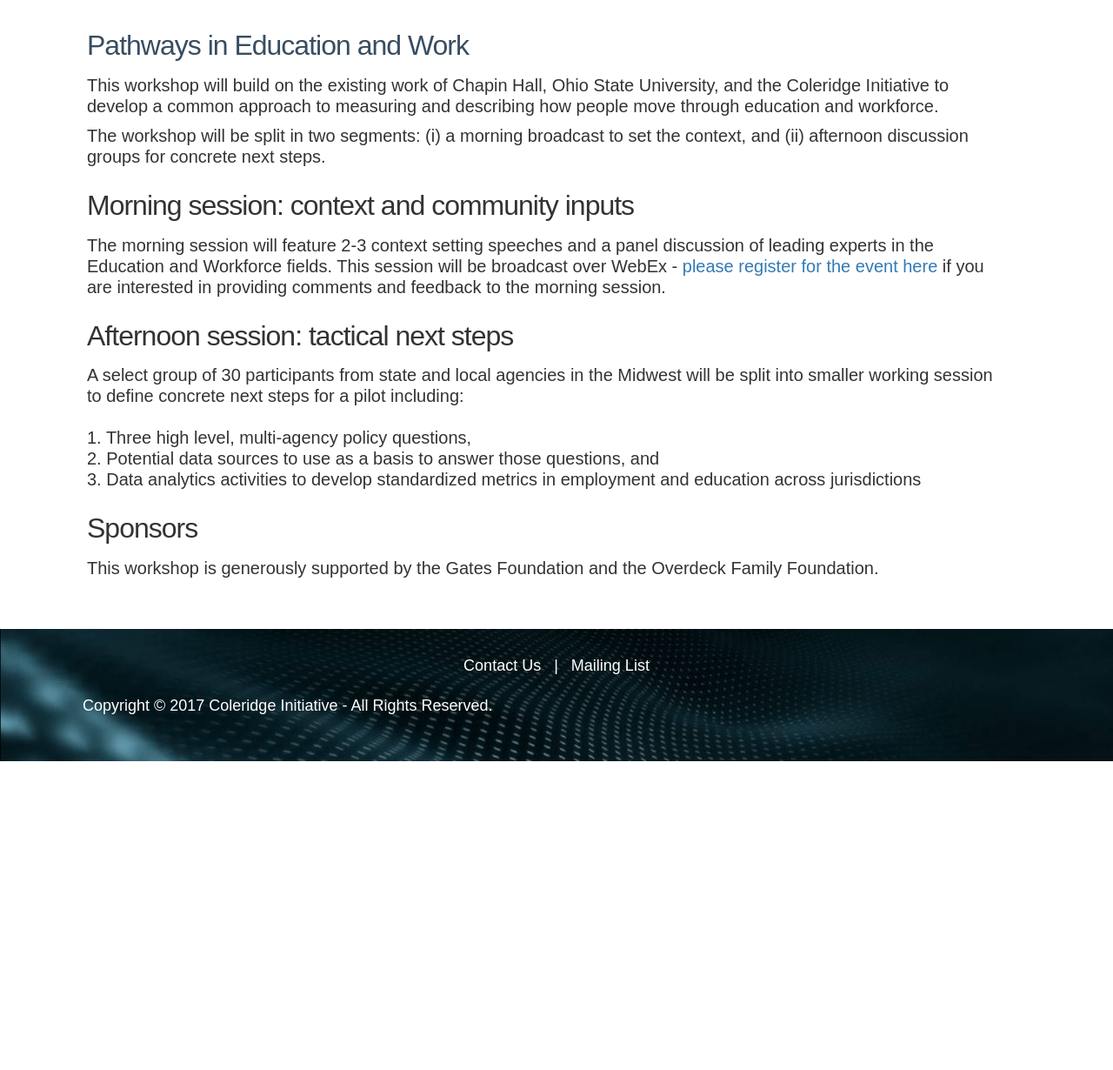
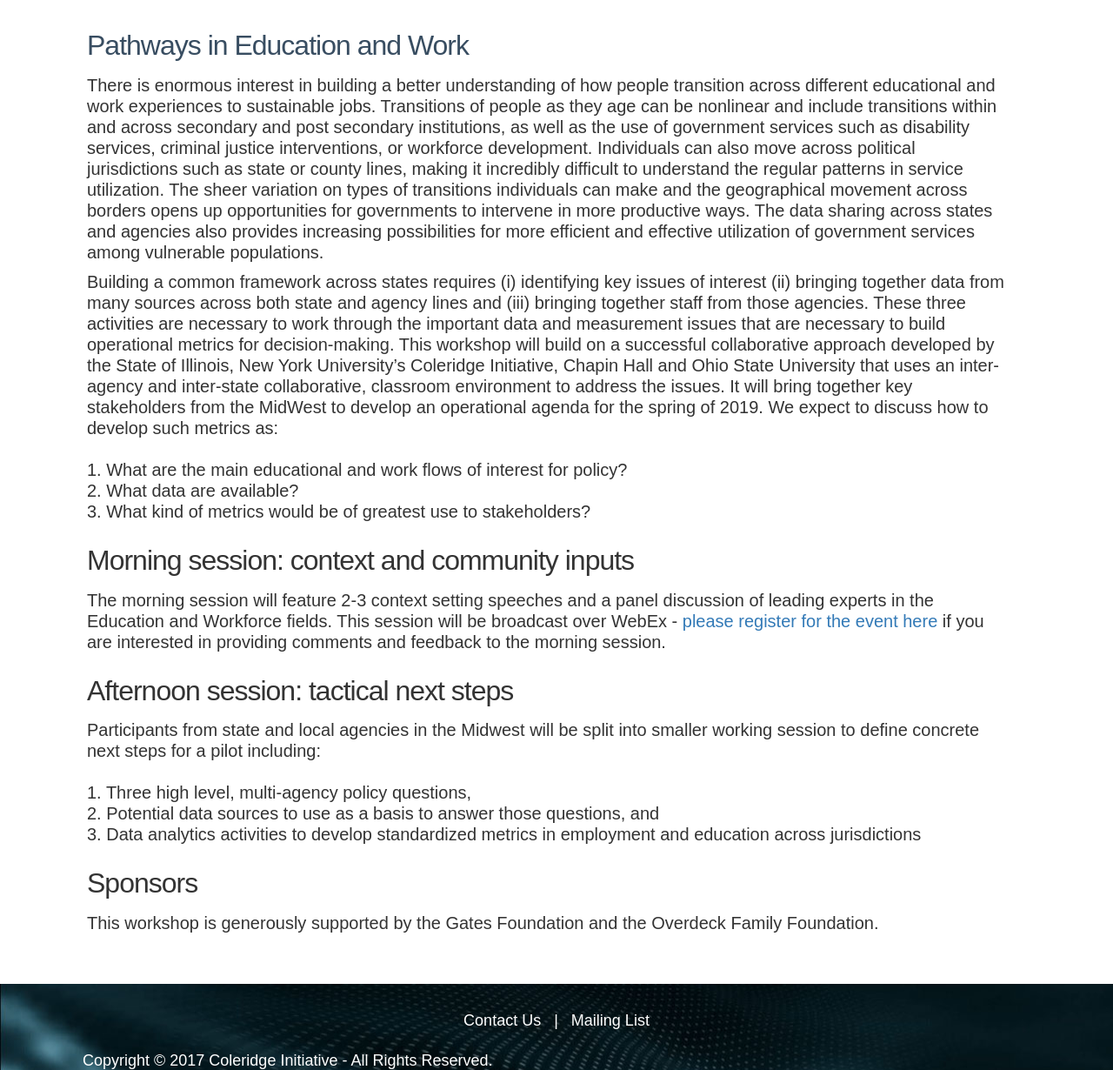
Before and after one commit to NYU-CI/coleridge, a Jekyll site: the page built from pages/workshop.html, in a window 1280 px wide and 1400 px high, scrolled down 212 px. Shown: the part 170-1400 px from the top of the window at 87% size. Built offline with Jekyll 4.4.1, drawn with Linux system fonts in a browser that asks for light colours; nearby versions of some CDN libraries; before the commit the page ends 1257 px from its top, so only the background shows below that.

Commit message:
Workshop updates

```diff
--- a/assets/css/mobilefirst.css
+++ b/assets/css/mobilefirst.css
@@ -8,6 +8,14 @@ body, html {
 
 body {
   font-family: "Avenir", sans-serif;
+}
+
+ol {
+  margin-left: 40px;
+  padding: 0px 52px 0px 30px;
+  font-size: 20px;
+  line-height: 1.2;
+  font-weight: 300;
 }
 
 .foreground {
--- a/pages/workshop.html
+++ b/pages/workshop.html
@@ -23,18 +23,23 @@ permalink: workshop.html
     </div>
     <div class="col-sm-12">
       <p class="section-description">
-        This workshop will build on the existing work of Chapin Hall, Ohio State University, and the Coleridge Initiative to develop a common approach to measuring and describing how people move through education and workforce.
+        There is enormous interest in building a better understanding of how people transition across different educational and work experiences to sustainable jobs.  Transitions of people as they age can be nonlinear and include transitions within and across secondary and post secondary institutions, as well as the use of government services such as disability services, criminal justice interventions, or workforce development. Individuals can also move across political jurisdictions such as state or county lines, making it incredibly difficult to understand the regular patterns in service utilization. The sheer variation on types of transitions individuals can make and the geographical movement across borders opens up opportunities for governments to intervene in more productive ways. The data sharing across states and agencies also provides increasing possibilities for more efficient and effective utilization of government services among vulnerable populations.
       </p>
       <p class="section-description">
-        The workshop will be split in two segments: (i) a morning broadcast to set the context, and (ii) afternoon discussion groups for concrete next steps.
+        Building a common framework across states requires (i) identifying key issues of interest (ii) bringing together data from many sources across both state and agency lines and (iii) bringing together staff from those agencies.  These three activities are necessary to work through the important data and measurement issues that are necessary to build operational metrics for decision-making.
+        This workshop will build on a successful collaborative approach developed by the State of Illinois, New York University’s Coleridge Initiative, Chapin Hall and Ohio State University that uses an inter-agency and inter-state collaborative, classroom environment to address the issues.  It will bring together key stakeholders from the MidWest to develop an operational agenda for the spring of 2019.  We expect to discuss how to develop such metrics as:<br><br>
+          1. What are the main educational and work flows of interest for policy?<br>
+          2. What data are available?<br>
+          3. What kind of metrics would be of greatest use to stakeholders?<br>
       </p>
+
     </div>
 
     <div class="col-sm-12">
       <p class="curriculum-title">Morning session: context and community inputs</p>
     </div>
     <div class="col-sm-12">
-      <p class="curriculum-description">The morning session will feature 2-3 context setting speeches and a panel discussion of leading experts in the Education and Workforce fields. This session will be broadcast over WebEx - <a href="#">please register for the event here</a> if you are interested in providing comments and feedback to the morning session.</p>
+      <p class="curriculum-description">The morning session will feature 2-3 context setting speeches and a panel discussion of leading experts in the Education and Workforce fields. This session will be broadcast over WebEx - <a href="https://nyu.webex.com/nyu/onstage/g.php?MTID=e6e71e68a06a26c6c4d7d2a507322175b" target="_blank">please register for the event here</a> if you are interested in providing comments and feedback to the morning session.</p>
     </div>
 
     <div class="col-sm-12">
@@ -42,7 +47,7 @@ permalink: workshop.html
     </div>
     <div class="col-sm-12">
       <p class="curriculum-description">
-        A select group of 30 participants from state and local agencies in the Midwest will be split into smaller working session to define concrete next steps for a pilot including:<br><br>
+        Participants from state and local agencies in the Midwest will be split into smaller working session to define concrete next steps for a pilot including:<br><br>
         1. Three high level, multi-agency policy questions,<br>
         2. Potential data sources to use as a basis to answer those questions, and<br>
         3. Data analytics activities to develop standardized metrics in employment and education across jurisdictions
```
